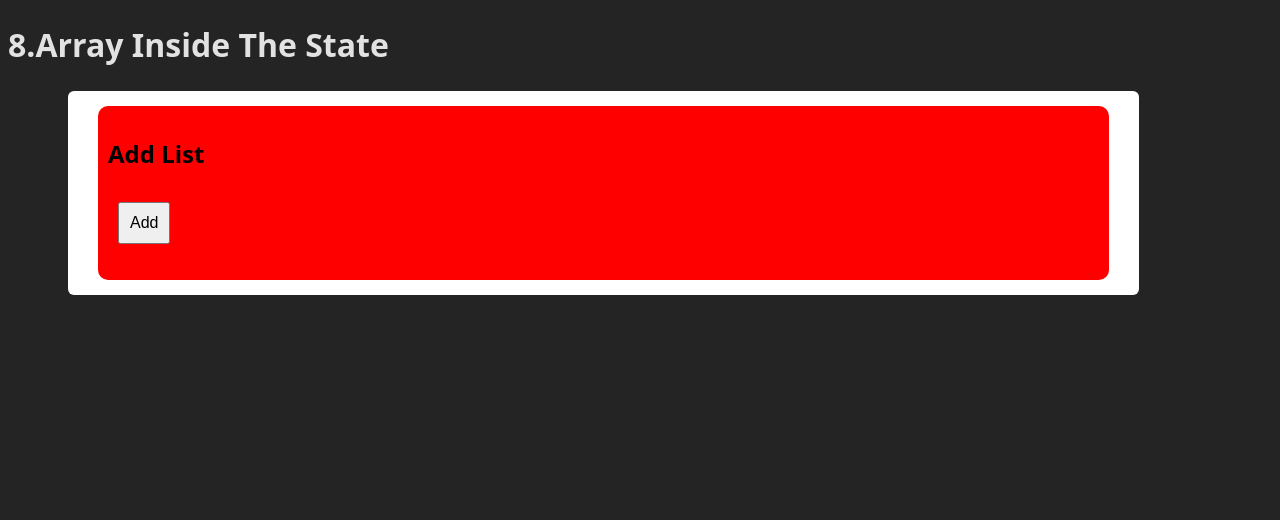
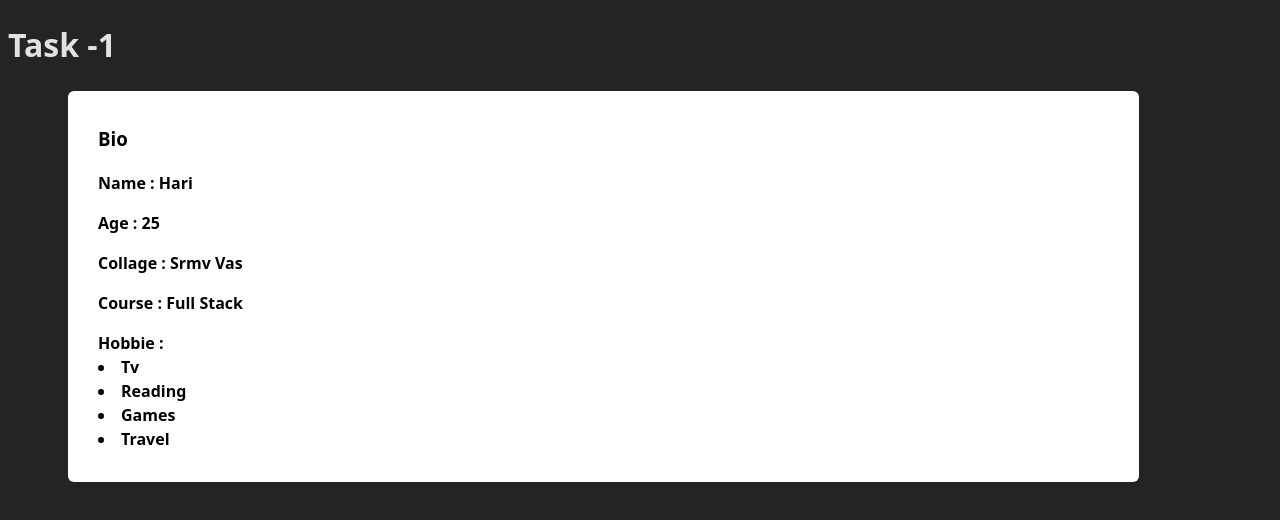
Before and after one commit to Hariiharan-Developer/React_Core-Concepts, a React (Vite) app: page / in a window 1280 px wide. Shown: the top 520 px of the page. Built offline with nearby package versions, Linux system fonts and the light colour scheme.

Commit message:
task 1 is completed

```diff
--- a/src/App.jsx
+++ b/src/App.jsx
@@ -7,6 +7,7 @@ import Style from './components/5.style/Style'
 import State from './components/6.state/State'
 import MultipleState from './components/7.multipleState/MultipleState'
 import ArrayState from './components/8.arrayState/ArrayState'
+import TaskHobbie from './components/9.taskForArray&Obj/TaskHobbie'
 
 
 const App = () => {
@@ -19,8 +20,9 @@ const App = () => {
     {/* <Style/> */}
    {/* <State/> */}
    {/* <MultipleState/> */}
-   <ArrayState/>
-    </div>
+   {/* <ArrayState/> */}
+   <TaskHobbie/>
+       </div>
   )
 }
 
--- /dev/null
+++ b/src/components/9.taskForArray&Obj/TaskHobbie.jsx
@@ -0,0 +1,43 @@
+import React, { useState } from 'react'
+
+const TaskHobbie = () => {
+    const [bio,setBio]=useState(
+        {
+            name:'hari',
+            age:25,
+            collage:'srmv vas',
+            course:'full stack',
+            hobbie:['tv', 'reading', 'games' ,'travel']
+        }
+    )
+
+    const hobbieInput =()=>{
+
+    }
+
+    const add = ()=>{
+
+    }
+  return (
+    <div>
+      <h1>Task -1</h1>
+      <div className="container">
+        <div className="content">
+            <h3>Bio</h3>
+            <p>name : {bio.name}</p>
+            <p>age : {bio.age}</p>
+            <p>collage : {bio.collage}</p>
+            <p>course : {bio.course}</p>
+            <p>hobbie : {bio.hobbie.map((prev,index)=>{
+               return <li key={index}>{prev}</li>
+
+
+            })}</p>
+
+        </div>
+      </div>
+    </div>
+  )
+}
+
+export default TaskHobbie
```
